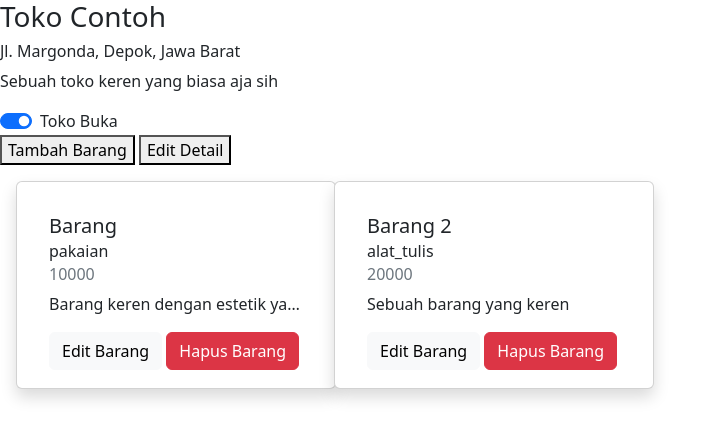
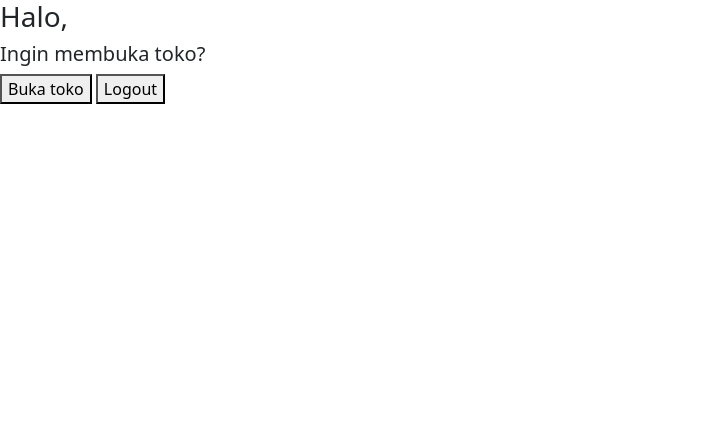
Before and after one commit to PBPF05/jajan-id, a Django app: page /dashboard/ in a window 1280 px wide. Shown: the top 439 px of the page, without its empty margins (0-720 px from the left). Run offline with Django 4.2, Linux system fonts and the light colour scheme; data comes from the database, SQL or seed files in the repository.

Commit message:
Conditional for Toko existence

```diff
--- a/dashboard/forms.py
+++ b/dashboard/forms.py
@@ -6,7 +6,7 @@ from detail.models import Barang
 class TambahBarangForm(forms.ModelForm):
     class Meta:
         model = Barang
-        fields = '__all__'
+        fields = ('nama', 'harga', 'jenis', 'deskripsi')
 
         widgets = {
             # 'date' : forms.DateInput(),
--- a/dashboard/templates/dashboard.html
+++ b/dashboard/templates/dashboard.html
@@ -11,6 +11,12 @@
 </head>
 
 <body>
+    {% if toko is None %}
+    <h3>Halo, {{ nama_pengguna }}</h3>
+    <h5>Ingin membuka toko?</h5>
+    <button>Buka toko</button>
+    <button>Logout</button>
+    {% else %}
     <div id="tokoDiv">
     </div>
     <div id="rowBtn">
@@ -40,7 +46,12 @@
                         </div>
                         <div class="mb-3">
                             <label for="exampleFormControlInput3" class="form-label">Jenis Barang: </label>
-                            <input type="select" class="form-control" id="exampleFormControlInput3" name="inputJenis">
+                            <select class="form-control" id="exampleFormControlInput3" name="inputJenis">
+                                <option value="makanan">makanan</option>
+                                <option value="minuman">minuman</option>
+                                <option value="pakaian">pakaian</option>
+                                <option value="alat_tulis">alat tulis</option>
+                            </select>
                         </div>
                         <div class="mb-3">
                             <label for="exampleFormControlTextarea1" class="form-label">Deskripsi: </label>
@@ -60,6 +71,7 @@
         <div class="row row-cols-2 row-cols-md-4" id="rowcolBarang">
         </div>
     </div>
+    {% endif %}
 </body>
 
 <script src="https://cdn.jsdelivr.net/npm/bootstrap@5.2.1/dist/js/bootstrap.bundle.min.js"
@@ -77,7 +89,7 @@
                     htmlString += `\n<h3>${item.fields.nama}</h3>
                     <h6>${item.fields.lokasi}, ${item.fields.kota}, ${item.fields.provinsi}</h6>
                     <p>${item.fields.deskripsi}</p>
-                    <div class="form-check form-switch">
+                    <div class="form-check form-switch" method="POST">
                         {% csrf_token %}
   <input class="form-check-input" type="checkbox" id="flexSwitchCheckDefault" checked = ${item.fields.buka}>
   <label class="form-check-label" for="flexSwitchCheckDefault">Toko Buka</label>
@@ -116,10 +128,8 @@
         })
     }
 
-    $(document).ready(refreshPage())
-
     $("#flexSwitchCheckDefault").change(function () {
-        $.post("/bukatutup/", {
+        $.post("/dashboard/bukatutup/", {
             buka: this.checked,
             csrfmiddlewaretoken: '{{ csrf_token }}'
         })
@@ -129,13 +139,15 @@
         fetch("/dashboard/tambah/", {
             method: "POST",
             body: new FormData(document.querySelector('#tambahBarangForm'))
-        }).then(refreshTodolist)
-        $("#quickAddModal").modal("hide");
+        }).then(refreshPage)
+        $("#quickAddModal").modal('hide');
         $("#quickAddModal").on('hidden.bs.modal', function () {
             $("#quickAddModal form")[0].reset();
         });
         return false
     }
 
+    document.getElementById("tambahSubmit").onclick = tambahBarang
+    $(document).ready(refreshPage())
 </script>
 {% endblock content %}
--- a/dashboard/urls.py
+++ b/dashboard/urls.py
@@ -1,5 +1,6 @@
 from django.urls import path
-from dashboard.views import show_dashboard, show_data_json, show_barang_json, buka_tutup_toko, tambah_barang;
+from dashboard.views import show_dashboard, show_data_json, show_barang_json, buka_tutup_toko;
+# tambah_barang, quick_add_Barang;
 
 app_name = 'dashboard'
 
@@ -8,6 +9,6 @@ urlpatterns = [
     path('', show_dashboard, name='show_dashboard'),
     path('json/', show_data_json, name='show_json'),
     path('barang/json/', show_barang_json, name='show_barang_json'),
-    path('bukatutup/', buka_tutup_toko, name="state_toko"),
-    path('tambah/', tambah_barang, name="tambah_barang")
+    path('bukatutup/', buka_tutup_toko, name="state_toko")
+    # path('tambah/', quick_add_Barang, name="tambah_barang")
 ]
--- a/dashboard/views.py
+++ b/dashboard/views.py
@@ -8,8 +8,16 @@ from dashboard.forms import TambahBarangForm
 # Create your views here.
 
 def show_dashboard(request):
-    toko = Toko.objects.filter(pk = 3)
-    return render(request, 'dashboard.html')
+    try:
+        toko = Toko.objects.get(pk = request.user.pk)
+    except:
+        toko = None
+    finally:
+        context = {
+            'toko' : toko,
+            'nama_pengguna' : request.user.username
+        }
+        return render(request, 'dashboard.html', context)
 
 def show_data_json(request):
     data_toko = Toko.objects.filter(pk = 3)
@@ -20,23 +28,37 @@ def show_barang_json(request):
     return HttpResponse(serializers.serialize("json", data_barang))
 
 def buka_tutup_toko(request):
-    toko = Toko.objects.filter(pk = 3)
-    buka = request.GET.get('buka', None)
+    toko = Toko.objects.get(pk = 3)
+    buka = request.POST.get('buka', None)
     toko.buka = buka
     toko.save()
     return HttpResponse(b"CREATED", status = 201)
 
-def tambah_barang(request):
-    submitted = False
-    if(request.POST):
-        form = TambahBarangForm(request.POST)
-        if (form.is_valid()):
-            barang = form.save(commit=False)
-            barang.toko = request.user.pk
-            barang.save()
-            return HttpResponse(b"CREATED", status = 201)
-        else:
-            form = TambahBarangForm
-            if 'submitted' in request.GET:
-                submitted = True
-    return HttpResponseNotFound()
+# def tambah_barang(request):
+#     submitted = False
+#     if(request.POST):
+#         form = TambahBarangForm(request.POST)
+#         if (form.is_valid()):
+#             print("hello world")
+#             barang = form.save(commit=False)
+#             barang.toko = 3
+#             barang.save()
+#             return HttpResponse(b"CREATED", status = 201)
+#         else:
+#             form = TambahBarangForm
+#             if 'submitted' in request.GET:
+#                 submitted = True
+#     return HttpResponseNotFound()
+
+# def quick_add_Barang(request):
+#     if(request.POST):
+#         nama_barang = request.POST.get('nama')
+#         harga_barang = request.POST.get('harga')
+#         jenis_barang = request.POST.get('jenis')
+#         desc_barang = request.POST.get('deskripsi')
+#         toko_barang = request.GET.get('toko')
+
+#         new_task = Barang(nama = nama_barang, harga = harga_barang, jenis = jenis_barang, deskripsi = desc_barang, toko = toko_barang)
+#         new_task.save()
+#         return HttpResponse(b"CREATED", status = 201)
+#     return HttpResponseNotFound()
```
